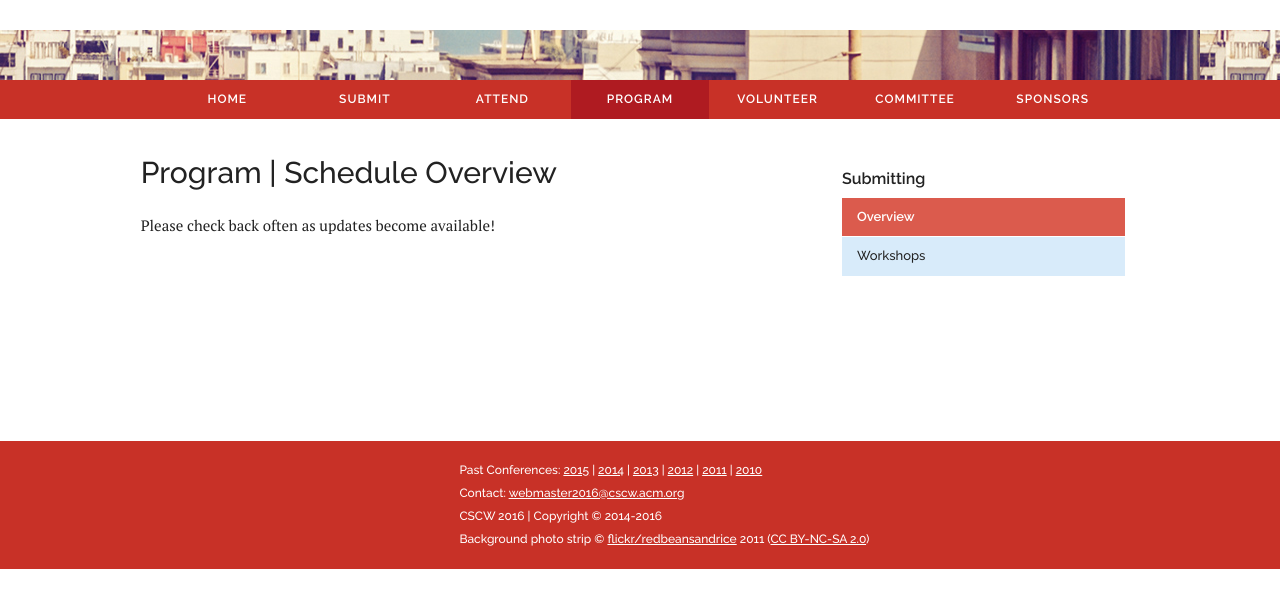
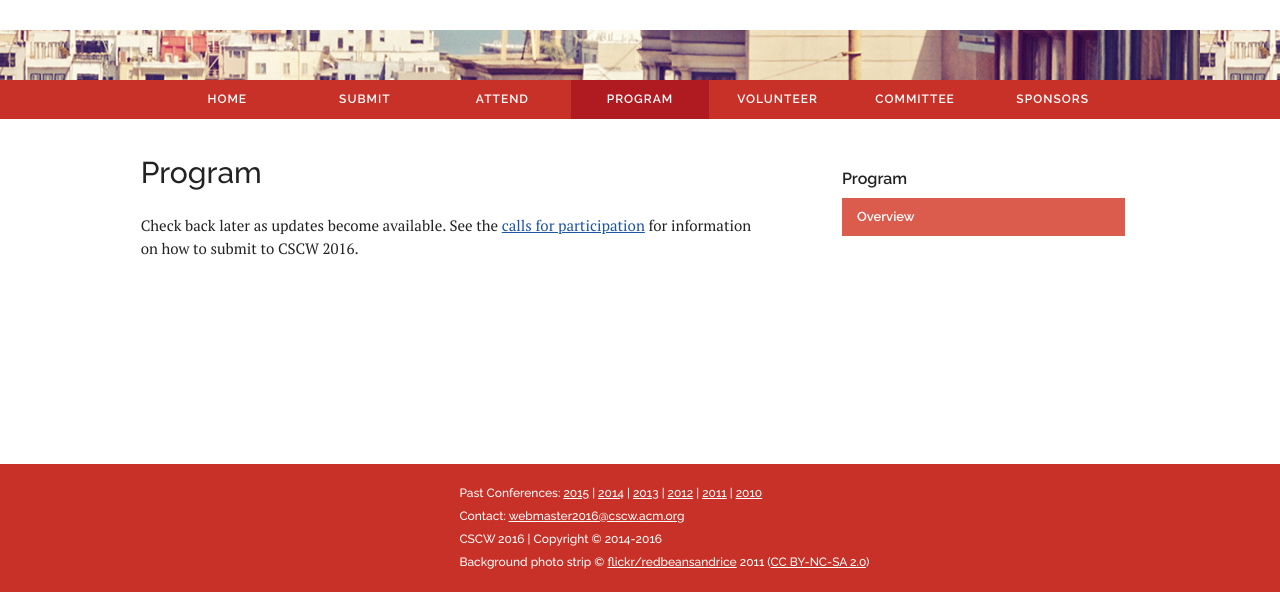
Before and after one commit to niloufars/CSCW2016, a PHP site: page /program/ in a window 1280 px wide. Shown: the part 263-855 px from the top of the page. Before the commit the page ends 832 px from the top, so only its background shows below. Run offline with PHP 8.4, Linux system fonts and the light colour scheme; data that the repository does not hold is empty; some libraries are stand-ins or nearby versions.

Commit message:
add program stub pointing people to CFPs. resolves #15

```diff
--- a/program/index.php
+++ b/program/index.php
@@ -2,25 +2,29 @@
 $pageTitle = "CSCW $year Program";
 $section = 'program';
 $basePath = '..';
-	include_once('../_inc/header.php');
+include_once ('../_inc/header.php');
 ?>
 <div class="container main">
 	<div class="row">
 		<article class="ten columns" role="main">
-				<h1>Program | Schedule Overview</h1>
-				<p>Please check back often as updates become available!</p>
+			<h1>Program</h1>
+			<p>
+				Check back later as updates become available. See the <a
+					href="<?php echo $basePath; ?>/submit/">calls for participation</a>
+				for information on how to submit to CSCW 2016.
+			</p>
 			<p>&nbsp;</p>
 			<p>&nbsp;</p>
 			<p>&nbsp;</p>
 		</article>
 		<aside class="five columns offset-by-one omega">
 			<div class="item">
-                    <h2>Submitting</h2>
+				<h2>Program</h2>
 				<ul class="subnav" id="nav_program">
 					<li><a href="index.php" class="active">Overview</a></li>
 					<!--<li><a href="keynotes.php">Keynote Speakers</a></li>-->
 					<!--<li><a href="papers.php">Papers</a></li>-->
-                        <li><a href="accepted_workshops.php">Workshops</a></li>
+					<!--<li><a href="accepted_workshops.php">Workshops</a></li> -->
 					<!--<li><a href="posters.php">Interactive Posters</a></li>-->
 					<!--<li><a href="panels.php">Panels</a></li>-->
 					<!--<li><a href="dc.php">Doctoral Colloquium</a></li>-->
@@ -31,5 +35,5 @@
 	</div>
 </div>
 <?php
-	include_once('../_inc/footer.php');
+include_once ('../_inc/footer.php');
 ?>
```
Lines whose indentation alone changed are shown as unchanged.
